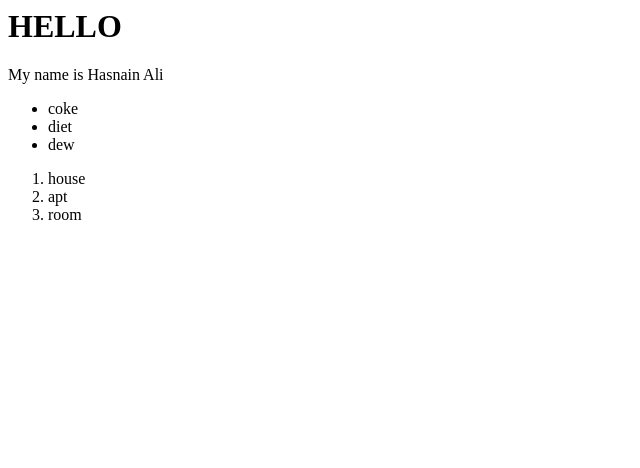
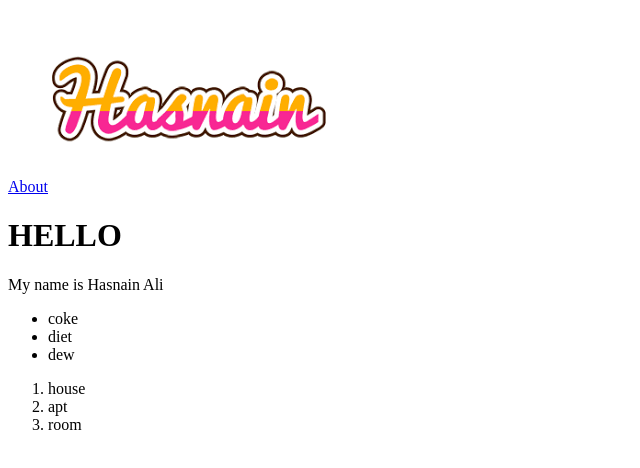
Before and after one commit to hasnain666x/Lab-1, a plain HTML site: page index.html in a window 1280 px wide. Shown: the whole page, without its empty margins (0-640 px from the left). Drawn offline with Linux system fonts and the light colour scheme.

Commit message:
lab 1 tasks

```diff
--- a/index.html
+++ b/index.html
@@ -2,7 +2,10 @@
 <head>
     <title>This is my First Web Page</title>
 </head>
+
 <body>
+    <a href="aboutus.html">About</a>
+    <img src="img.jpg" alt="image">
     <h1>HELLO</h1>
     <p>My name is Hasnain Ali</p>
     <ul>
@@ -16,8 +19,4 @@
     <li>room</li>
 </ol>
 </body>
-
-
-
-
 </html>
```
